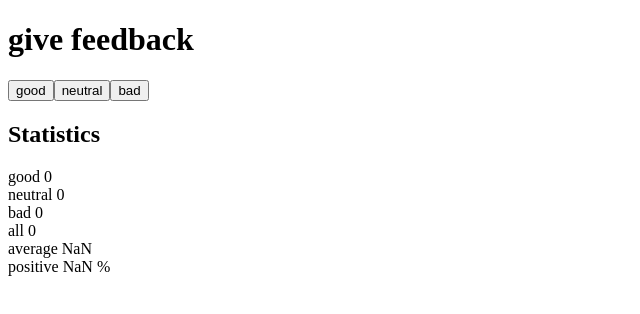
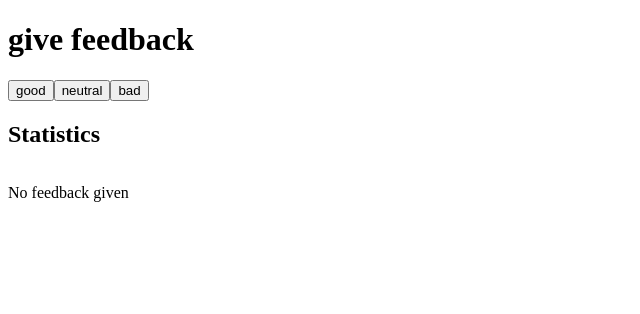
Before and after one commit to noiqum/fullstackopen, a React (Vite) app in the folder part 1/part1/: page / in a window 1280 px wide. Shown: the top 314 px of the page, without its empty margins (0-640 px from the left). Built offline with nearby package versions, Linux system fonts and the light colour scheme.

Commit message:
exercise 1.9

```diff
--- a/part 1/part1/src/components/Statistics/Statistics.jsx
+++ b/part 1/part1/src/components/Statistics/Statistics.jsx
@@ -19,12 +19,19 @@
   return (
     <div style={{ display: "flex", flexDirection: "column" }}>
       <h2>Statistics</h2>
-      <span>{`good ${good}`}</span>
-      <span>{`neutral ${neutral}`}</span>
-      <span>{`bad ${bad}`}</span>
-      <span>{`all ${getTotal()}`}</span>
-      <span>{`average ${getAverage()}`}</span>
-      <span>{`positive ${getPossitiveRatio()} %`}</span>
+      {good > 0 || neutral > 0 || bad > 0 ? (
+        <>
+          {" "}
+          <span>{`good ${good}`}</span>
+          <span>{`neutral ${neutral}`}</span>
+          <span>{`bad ${bad}`}</span>
+          <span>{`all ${getTotal()}`}</span>
+          <span>{`average ${getAverage()}`}</span>
+          <span>{`positive ${getPossitiveRatio()} %`}</span>{" "}
+        </>
+      ) : (
+        <p>No feedback given</p>
+      )}
     </div>
   );
 };
```
